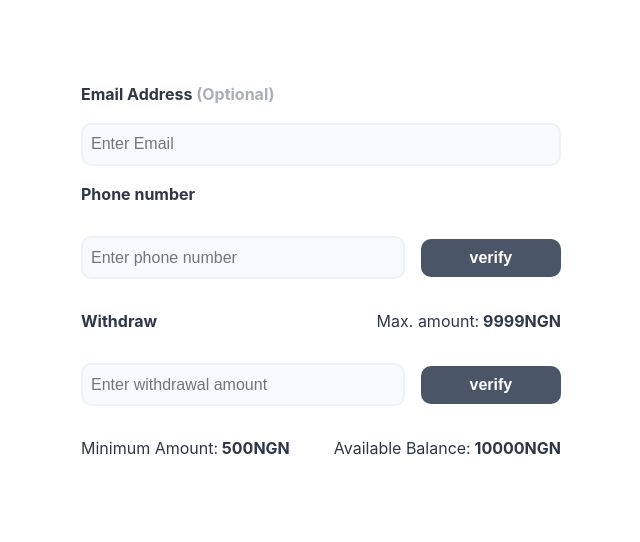
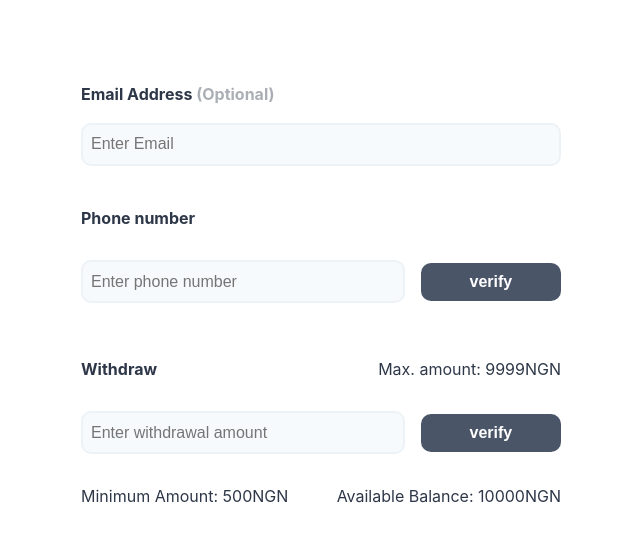
Before and after one commit to adejolx/intro-to-hocs, a React (Vite) app: page / in a window 1280 px wide. Shown: the top 542 px of the page, without its empty margins (319-959 px from the left). Built offline with nearby package versions, Linux system fonts and the light colour scheme.

Commit message:
styles: add styling
Added a stack-l composition class

```diff
--- a/src/App.css
+++ b/src/App.css
@@ -20,6 +20,10 @@
   margin-top: 1rem;
 }
 
+.stack-l > * + * {
+  margin-top: 2.5rem;
+}
+
 .input-group {
   max-width: 30rem;
 }
@@ -38,9 +42,6 @@
   flex-basis: 30%;
 }
 
-.bold {
-  font-weight: 700;
-}
 /* Form
 ––––––––––––––––––––––––––––––––– */
 label {
```
